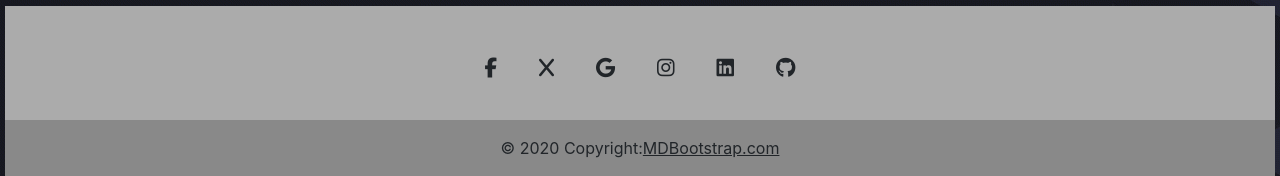
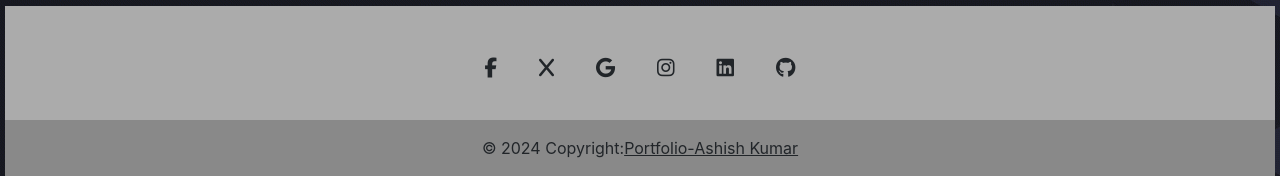
Before and after one commit to i-am-not-ashish/My-Portfolio, a React (Create React App) app: page /#/certificates in a window 1280 px wide. Shown: the part 2395-2571 px from the top of the page. Built offline with nearby package versions, Linux system fonts and the light colour scheme; a web font is replaced by a local one.

Commit message:
Changed the link of footer

```diff
--- a/package.json
+++ b/package.json
@@ -1,5 +1,6 @@
 {
   "name": "portfolio-react",
+  "homepage": "https://i-am-not-ashish.github.io/My-Portfolio",
   "version": "0.1.0",
   "private": true,
   "dependencies": {
@@ -11,6 +12,7 @@
     "@testing-library/react": "^13.4.0",
     "@testing-library/user-event": "^13.5.0",
     "animate.css": "^4.1.1",
+    "gh-pages": "^6.1.1",
     "gsap-trial": "^3.12.3",
     "leaflet": "^1.9.4",
     "loaders.css": "^0.1.2",
@@ -26,10 +28,13 @@
     "web-vitals": "^2.1.4"
   },
   "scripts": {
+    "predeploy": "npm run build",
+    "deploy": "gh-pages -d build",
     "start": "react-scripts start",
     "build": "react-scripts build",
     "test": "react-scripts test",
     "eject": "react-scripts eject"
+
   },
   "eslintConfig": {
     "extends": [
--- a/src/Components/Footer.js
+++ b/src/Components/Footer.js
@@ -99,9 +99,9 @@ const Footer = () => {
         </MDBContainer>
 
         <div className='text-center text-dark p-3' style={{ backgroundColor: 'rgba(0, 0, 0, 0.2)' }}>
-          © 2020 Copyright:
-          <a className='text-dark' href='https://mdbootstrap.com/'>
-            MDBootstrap.com
+          © 2024 Copyright:
+          <a className='text-dark' href=' https://i-am-not-ashish.github.io/My-Portfolio/'>
+             Portfolio-Ashish Kumar
           </a>
         </div>
       </MDBFooter>
```
Also changed, not shown: 1 other file (tests, documents, lock files or other folders).
